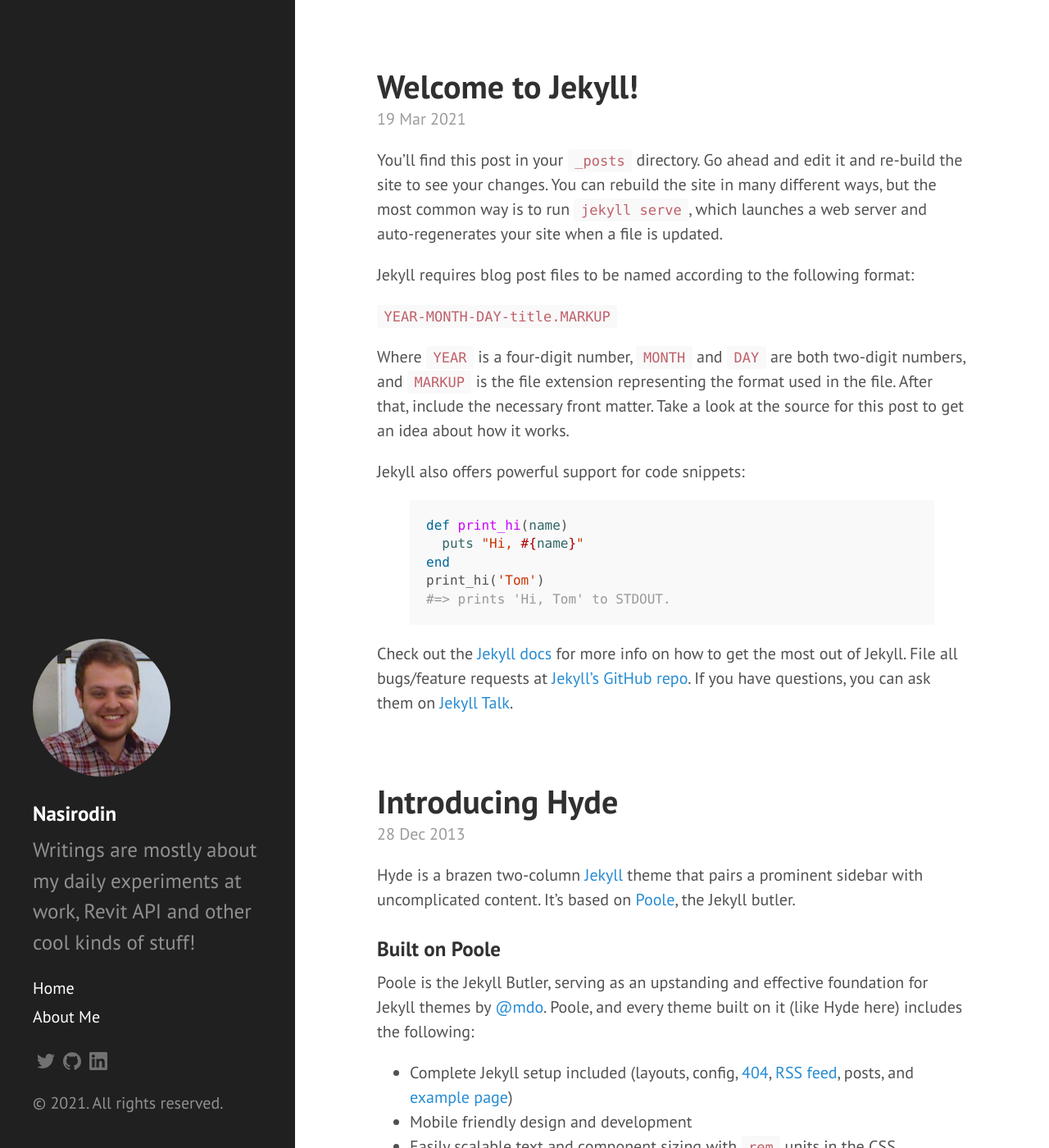
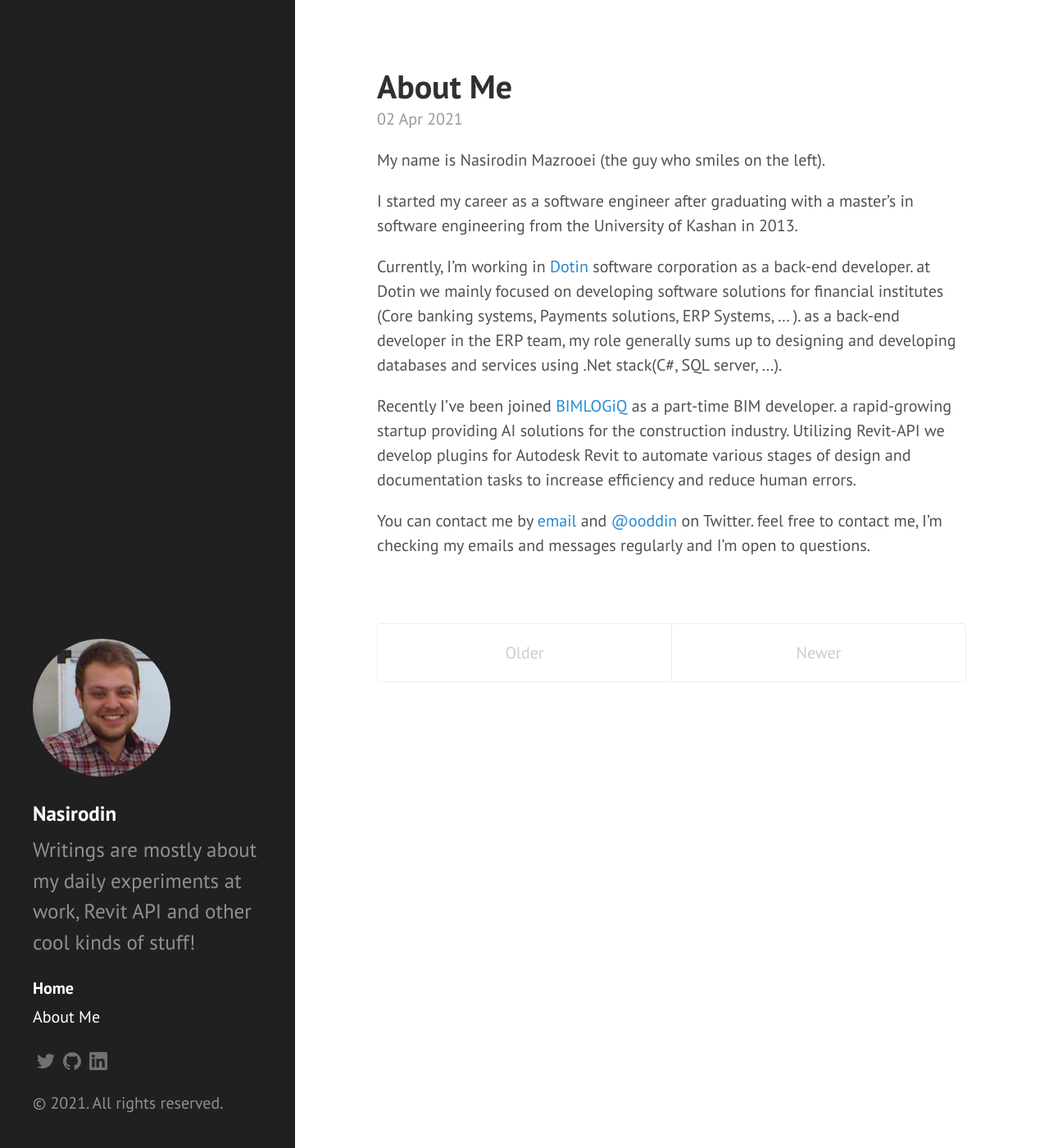
Before and after one commit to nasirodin/nasirodin.github.io, a Jekyll site: the page built from index.html, in a window 1280 px wide and 1400 px high. Shown: the whole window at 82% size. Built offline with Jekyll 4.4.1, drawn with Linux system fonts in a browser that asks for light colours; the list of posts is cut into pages by our own code; some of the changed text lies outside the part shown.

```diff
--- a/_config.yml
+++ b/_config.yml
@@ -9,7 +9,7 @@
 title:            Nasirodin
 tagline:          'Personal page'
 description:      'Writings are mostly about my daily experiments at work, Revit API and other cool kinds of stuff!'
-url:              https://nasirodin.github.io/
+url:              /
 baseurl:          /
 
 author:
--- a/_posts/2012-02-06-whats-jekyll.md
+++ /dev/null
@@ -1,12 +0,0 @@
----
-layout: post
-title: What's Jekyll?
----
-
-[Jekyll](http://jekyllrb.com) is a static site generator, an open-source tool for creating simple yet powerful websites of all shapes and sizes. From [the project's readme](https://github.com/mojombo/jekyll/blob/master/README.markdown):
-
-  > Jekyll is a simple, blog aware, static site generator. It takes a template directory [...] and spits out a complete, static website suitable for serving with Apache or your favorite web server. This is also the engine behind GitHub Pages, which you can use to host your project’s page or blog right here from GitHub.
-
-It's an immensely useful tool and one we encourage you to use here with Hyde.
-
-Find out more by [visiting the project on GitHub](https://github.com/mojombo/jekyll).
--- a/_posts/2013-12-28-introducing-hyde.md
+++ /dev/null
@@ -1,37 +0,0 @@
----
-layout: post
-title: Introducing Hyde
----
-
-Hyde is a brazen two-column [Jekyll](http://jekyllrb.com) theme that pairs a prominent sidebar with uncomplicated content. It's based on [Poole](http://getpoole.com), the Jekyll butler.
-
-### Built on Poole
-
-Poole is the Jekyll Butler, serving as an upstanding and effective foundation for Jekyll themes by [@mdo](https://twitter.com/mdo). Poole, and every theme built on it (like Hyde here) includes the following:
-
-* Complete Jekyll setup included (layouts, config, [404](/404), [RSS feed](/atom.xml), posts, and [example page](/about))
-* Mobile friendly design and development
-* Easily scalable text and component sizing with `rem` units in the CSS
-* Support for a wide gamut of HTML elements
-* Related posts (time-based, because Jekyll) below each post
-* Syntax highlighting, courtesy Pygments (the Python-based code snippet highlighter)
-
-### Hyde features
-
-In addition to the features of Poole, Hyde adds the following:
-
-* Sidebar includes support for textual modules and a dynamically generated navigation with active link support
-* Two orientations for content and sidebar, default (left sidebar) and [reverse](https://github.com/poole/lanyon#reverse-layout) (right sidebar), available via `<body>` classes
-* [Eight optional color schemes](https://github.com/poole/hyde#themes), available via `<body>` classes
-
-[Head to the readme](https://github.com/poole/hyde#readme) to learn more.
-
-### Browser support
-
-Hyde is by preference a forward-thinking project. In addition to the latest versions of Chrome, Safari (mobile and desktop), and Firefox, it is only compatible with Internet Explorer 9 and above.
-
-### Download
-
-Hyde is developed on and hosted with GitHub. Head to the <a href="https://github.com/poole/hyde">GitHub repository</a> for downloads, bug reports, and features requests.
-
-Thanks!
--- a/_posts/2021-03-19-welcome-to-jekyll.markdown
+++ /dev/null
@@ -1,29 +0,0 @@
----
-layout: post
-title:  "Welcome to Jekyll!"
-date:   2021-03-19 19:16:05 +0330
-categories: jekyll update
----
-You’ll find this post in your `_posts` directory. Go ahead and edit it and re-build the site to see your changes. You can rebuild the site in many different ways, but the most common way is to run `jekyll serve`, which launches a web server and auto-regenerates your site when a file is updated.
-
-Jekyll requires blog post files to be named according to the following format:
-
-`YEAR-MONTH-DAY-title.MARKUP`
-
-Where `YEAR` is a four-digit number, `MONTH` and `DAY` are both two-digit numbers, and `MARKUP` is the file extension representing the format used in the file. After that, include the necessary front matter. Take a look at the source for this post to get an idea about how it works.
-
-Jekyll also offers powerful support for code snippets:
-
-{% highlight ruby %}
-def print_hi(name)
-  puts "Hi, #{name}"
-end
-print_hi('Tom')
-#=> prints 'Hi, Tom' to STDOUT.
-{% endhighlight %}
-
-Check out the [Jekyll docs][jekyll-docs] for more info on how to get the most out of Jekyll. File all bugs/feature requests at [Jekyll’s GitHub repo][jekyll-gh]. If you have questions, you can ask them on [Jekyll Talk][jekyll-talk].
-
-[jekyll-docs]: https://jekyllrb.com/docs/home
-[jekyll-gh]:   https://github.com/jekyll/jekyll
-[jekyll-talk]: https://talk.jekyllrb.com/
--- /dev/null
+++ b/_posts/2021-04-02-about-me.md
@@ -0,0 +1,14 @@
+---
+layout: post
+title: About Me
+---
+
+My name is Nasirodin Mazrooei (the guy who smiles on the left).
+
+I started my career as a software engineer after graduating with a master's in software engineering from the University of Kashan in 2013.
+
+Currently, I'm working in [Dotin](https://www.dotin.ir/) software corporation as a back-end developer. at Dotin we mainly focused on developing software solutions for financial institutes (Core banking systems, Payments solutions, ERP Systems, ... ). as a back-end developer in the ERP team, my role generally sums up to designing and developing databases and services using .Net stack(C#, SQL server, ...).
+
+Recently I've been joined [BIMLOGiQ](http://bimlogiq.com/) as a part-time BIM developer. a rapid-growing startup providing AI solutions for the construction industry. Utilizing Revit-API we develop plugins for Autodesk Revit to automate various stages of design and documentation tasks to increase efficiency and reduce human errors.
+
+You can contact me by [email](mailto:nasirodin@gmail.com) and [@ooddin](https://twitter.com/ooddin) on Twitter. feel free to contact me, I'm checking my emails and messages regularly and I'm open to questions.
```
Also changed, not shown: _drafts/proxy-with-castle-core.md (added, +11 -0 lines).
